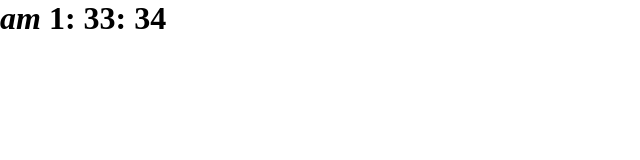
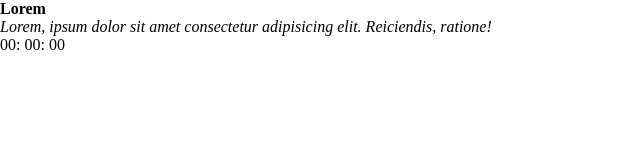
Before and after one commit to mini2929/date, a plain HTML site: page index.html in a window 1280 px wide. Shown: the whole page, without its empty margins (0-640 px from the left). Drawn offline with nearby package versions, Linux system fonts and the light colour scheme.

Commit message:
html 재설정

```diff
--- a/index.html
+++ b/index.html
@@ -9,11 +9,18 @@
     <script defer src="js/script.js"></script>
 </head>
 <body>
-    <h1>
-        <em>am</em>
-        <sapn>시간</sapn>:
-        <sapn>분</sapn>:
-        <sapn>초</sapn>
-    </h1>
+    <main>
+        <article>
+            <p><strong>Lorem</strong></p>
+            <em>Lorem, ipsum dolor sit amet consectetur adipisicing elit. Reiciendis, ratione!</em>
+        </article>
+        <figure>
+            <div class="screen">
+            <sapn>00</sapn>:
+            <sapn>00</sapn>:
+            <sapn>00</sapn>
+            </div>
+        </figure>
+    </main>
 </body>
 </html>
```
